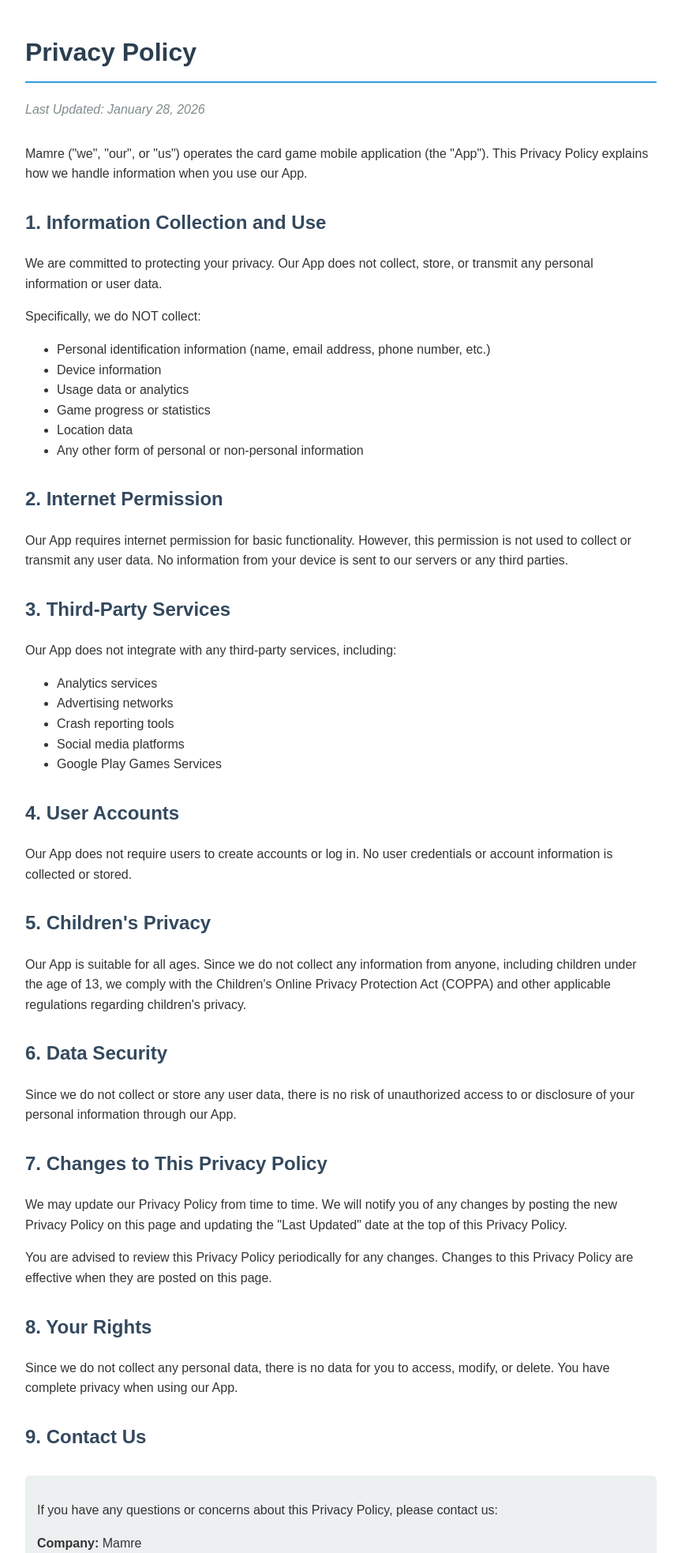
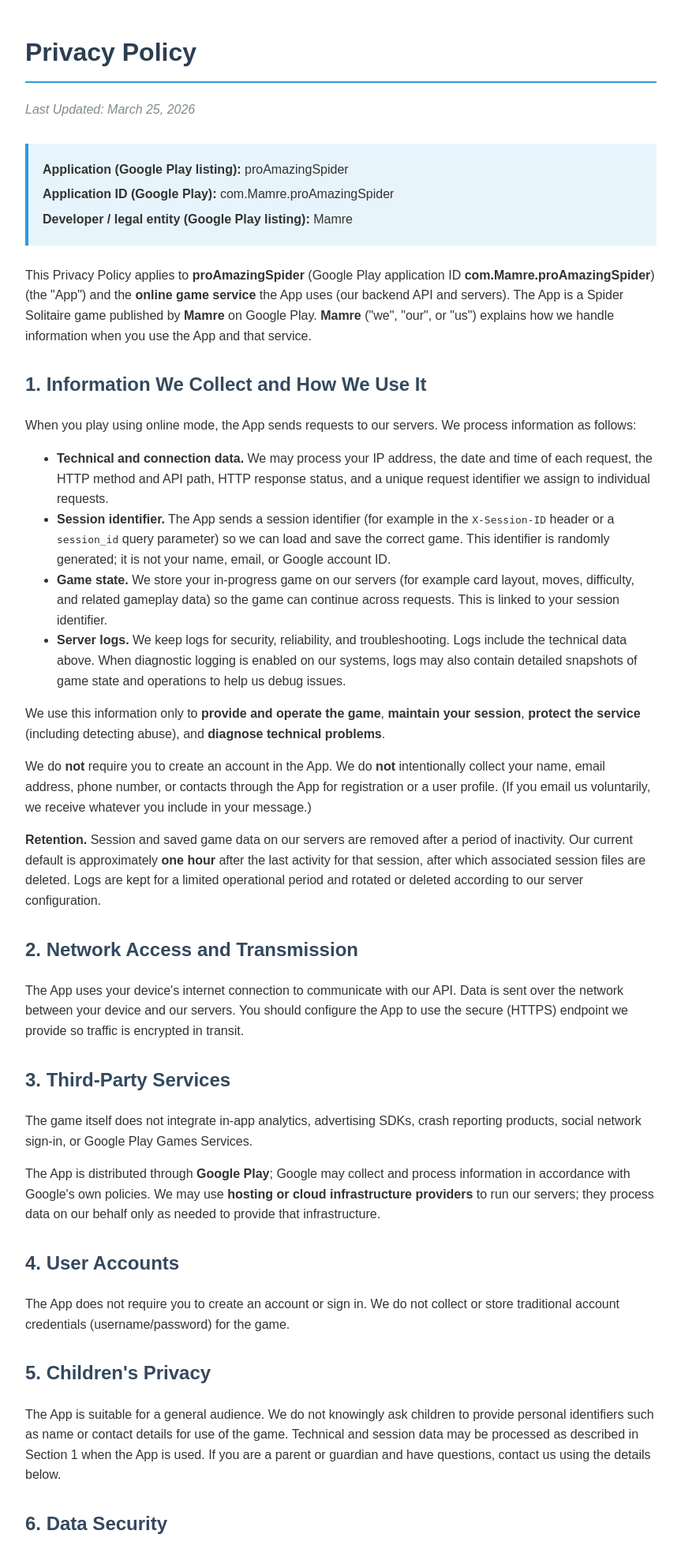
Before and after one commit to secretbit007/ProAmazingSpiderAPI, a FastAPI app: page /privacy in a window 1280 px wide. Shown: the top 1967 px of the page at 79% size, without its empty margins (208-1071 px from the left). Run offline with FastAPI, Linux system fonts and the light colour scheme.

Commit message:
Privay policy update

```diff
--- a/templates/privacy.html
+++ b/templates/privacy.html
@@ -3,7 +3,7 @@
 <head>
     <meta charset="UTF-8">
     <meta name="viewport" content="width=device-width, initial-scale=1.0">
-    <title>Privacy Policy - proAmazingSpider</title>
+    <title>Privacy Policy — proAmazingSpider (Mamre)</title>
     <style>
         body {
             font-family: Arial, sans-serif;
@@ -33,65 +33,75 @@
             border-radius: 5px;
             margin-top: 30px;
         }
+        .app-identity {
+            background-color: #e8f4fc;
+            border-left: 4px solid #3498db;
+            padding: 15px 15px 15px 18px;
+            margin: 20px 0 25px 0;
+        }
+        .app-identity p {
+            margin: 0.35em 0;
+        }
     </style>
 </head>
 <body>
     <h1>Privacy Policy</h1>
-    <p class="last-updated">Last Updated: January 28, 2026</p>
+    <p class="last-updated">Last Updated: March 25, 2026</p>
 
-    <p>Mamre ("we", "our", or "us") operates the card game mobile application (the "App"). This Privacy Policy explains how we handle information when you use our App.</p>
+    <div class="app-identity" role="region" aria-label="App and publisher">
+        <p><strong>Application (Google Play listing):</strong> proAmazingSpider</p>
+        <p><strong>Application ID (Google Play):</strong> com.Mamre.proAmazingSpider</p>
+        <p><strong>Developer / legal entity (Google Play listing):</strong> Mamre</p>
+    </div>
 
-    <h2>1. Information Collection and Use</h2>
-    <p>We are committed to protecting your privacy. Our App does not collect, store, or transmit any personal information or user data.</p>
+    <p>This Privacy Policy applies to <strong>proAmazingSpider</strong> (Google Play application ID <strong>com.Mamre.proAmazingSpider</strong>) (the "App") and the <strong>online game service</strong> the App uses (our backend API and servers). The App is a Spider Solitaire game published by <strong>Mamre</strong> on Google Play. <strong>Mamre</strong> ("we", "our", or "us") explains how we handle information when you use the App and that service.</p>
 
-    <p>Specifically, we do NOT collect:</p>
+    <h2>1. Information We Collect and How We Use It</h2>
+    <p>When you play using online mode, the App sends requests to our servers. We process information as follows:</p>
     <ul>
-        <li>Personal identification information (name, email address, phone number, etc.)</li>
-        <li>Device information</li>
-        <li>Usage data or analytics</li>
-        <li>Game progress or statistics</li>
-        <li>Location data</li>
-        <li>Any other form of personal or non-personal information</li>
+        <li><strong>Technical and connection data.</strong> We may process your IP address, the date and time of each request, the HTTP method and API path, HTTP response status, and a unique request identifier we assign to individual requests.</li>
+        <li><strong>Session identifier.</strong> The App sends a session identifier (for example in the <code>X-Session-ID</code> header or a <code>session_id</code> query parameter) so we can load and save the correct game. This identifier is randomly generated; it is not your name, email, or Google account ID.</li>
+        <li><strong>Game state.</strong> We store your in-progress game on our servers (for example card layout, moves, difficulty, and related gameplay data) so the game can continue across requests. This is linked to your session identifier.</li>
+        <li><strong>Server logs.</strong> We keep logs for security, reliability, and troubleshooting. Logs include the technical data above. When diagnostic logging is enabled on our systems, logs may also contain detailed snapshots of game state and operations to help us debug issues.</li>
     </ul>
+    <p>We use this information only to <strong>provide and operate the game</strong>, <strong>maintain your session</strong>, <strong>protect the service</strong> (including detecting abuse), and <strong>diagnose technical problems</strong>.</p>
+    <p>We do <strong>not</strong> require you to create an account in the App. We do <strong>not</strong> intentionally collect your name, email address, phone number, or contacts through the App for registration or a user profile. (If you email us voluntarily, we receive whatever you include in your message.)</p>
+    <p><strong>Retention.</strong> Session and saved game data on our servers are removed after a period of inactivity. Our current default is approximately <strong>one hour</strong> after the last activity for that session, after which associated session files are deleted. Logs are kept for a limited operational period and rotated or deleted according to our server configuration.</p>
 
-    <h2>2. Internet Permission</h2>
-    <p>Our App requires internet permission for basic functionality. However, this permission is not used to collect or transmit any user data. No information from your device is sent to our servers or any third parties.</p>
+    <h2>2. Network Access and Transmission</h2>
+    <p>The App uses your device's internet connection to communicate with our API. Data is sent over the network between your device and our servers. You should configure the App to use the secure (HTTPS) endpoint we provide so traffic is encrypted in transit.</p>
 
     <h2>3. Third-Party Services</h2>
-    <p>Our App does not integrate with any third-party services, including:</p>
-    <ul>
-        <li>Analytics services</li>
-        <li>Advertising networks</li>
-        <li>Crash reporting tools</li>
-        <li>Social media platforms</li>
-        <li>Google Play Games Services</li>
-    </ul>
+    <p>The game itself does not integrate in-app analytics, advertising SDKs, crash reporting products, social network sign-in, or Google Play Games Services.</p>
+    <p>The App is distributed through <strong>Google Play</strong>; Google may collect and process information in accordance with Google's own policies. We may use <strong>hosting or cloud infrastructure providers</strong> to run our servers; they process data on our behalf only as needed to provide that infrastructure.</p>
 
     <h2>4. User Accounts</h2>
-    <p>Our App does not require users to create accounts or log in. No user credentials or account information is collected or stored.</p>
+    <p>The App does not require you to create an account or sign in. We do not collect or store traditional account credentials (username/password) for the game.</p>
 
     <h2>5. Children's Privacy</h2>
-    <p>Our App is suitable for all ages. Since we do not collect any information from anyone, including children under the age of 13, we comply with the Children's Online Privacy Protection Act (COPPA) and other applicable regulations regarding children's privacy.</p>
+    <p>The App is suitable for a general audience. We do not knowingly ask children to provide personal identifiers such as name or contact details for use of the game. Technical and session data may be processed as described in Section 1 when the App is used. If you are a parent or guardian and have questions, contact us using the details below.</p>
 
     <h2>6. Data Security</h2>
-    <p>Since we do not collect or store any user data, there is no risk of unauthorized access to or disclosure of your personal information through our App.</p>
+    <p>We use reasonable technical and organizational measures designed to protect information processed on our systems. No method of transmission over the internet or electronic storage is completely secure; we cannot guarantee absolute security.</p>
 
     <h2>7. Changes to This Privacy Policy</h2>
-    <p>We may update our Privacy Policy from time to time. We will notify you of any changes by posting the new Privacy Policy on this page and updating the "Last Updated" date at the top of this Privacy Policy.</p>
+    <p>We may update this Privacy Policy from time to time. We will post the updated policy on this page and update the "Last Updated" date. We encourage you to review this page periodically.</p>
 
-    <p>You are advised to review this Privacy Policy periodically for any changes. Changes to this Privacy Policy are effective when they are posted on this page.</p>
+    <p>Changes are effective when posted unless stated otherwise. Continued use of the App after changes may constitute your acceptance of the updated policy, to the extent permitted by law.</p>
 
-    <h2>8. Your Rights</h2>
-    <p>Since we do not collect any personal data, there is no data for you to access, modify, or delete. You have complete privacy when using our App.</p>
+    <h2>8. Your Rights and Choices</h2>
+    <p>Depending on where you live, you may have rights regarding access, correction, deletion, or objection to certain processing of personal data. To ask a question or make a request, contact us using the information in Section 9. Much of the data we hold is tied to your session and is deleted automatically after inactivity as described in Section 1.</p>
 
     <h2>9. Contact Us</h2>
     <div class="contact-info">
         <p>If you have any questions or concerns about this Privacy Policy, please contact us:</p>
-        <p><strong>Company:</strong> Mamre<br>
+        <p><strong>App (Google Play):</strong> proAmazingSpider<br>
+        <strong>Application ID (Google Play):</strong> com.Mamre.proAmazingSpider<br>
+        <strong>Developer / company (Google Play):</strong> Mamre<br>
         <strong>Email:</strong> normand.maclaurin@gmail.com</p>
     </div>
 
     <h2>10. Consent</h2>
-    <p>By using our App, you consent to this Privacy Policy.</p>
+    <p>By using the App and our online game service, you acknowledge this Privacy Policy.</p>
 </body>
 </html>
```
